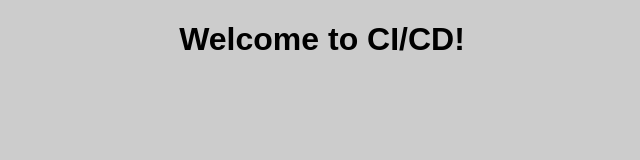
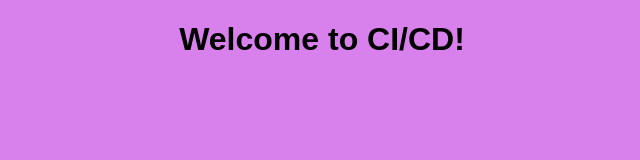
Before and after one commit to serhii-korniichuk/ci-cd, a plain HTML site: page index.html in a window 1280 px wide. Shown: the whole page, without its empty margins (318-958 px from the left). Drawn offline with Linux system fonts and the light colour scheme.

Commit message:
test: automatic update of changes

```diff
--- a/styles.css
+++ b/styles.css
@@ -1,5 +1,5 @@
 body {
-  background-color: #cccccc;
+  background-color: #d880ec;
   text-align: center;
   font-family: sans-serif;
 }
```
